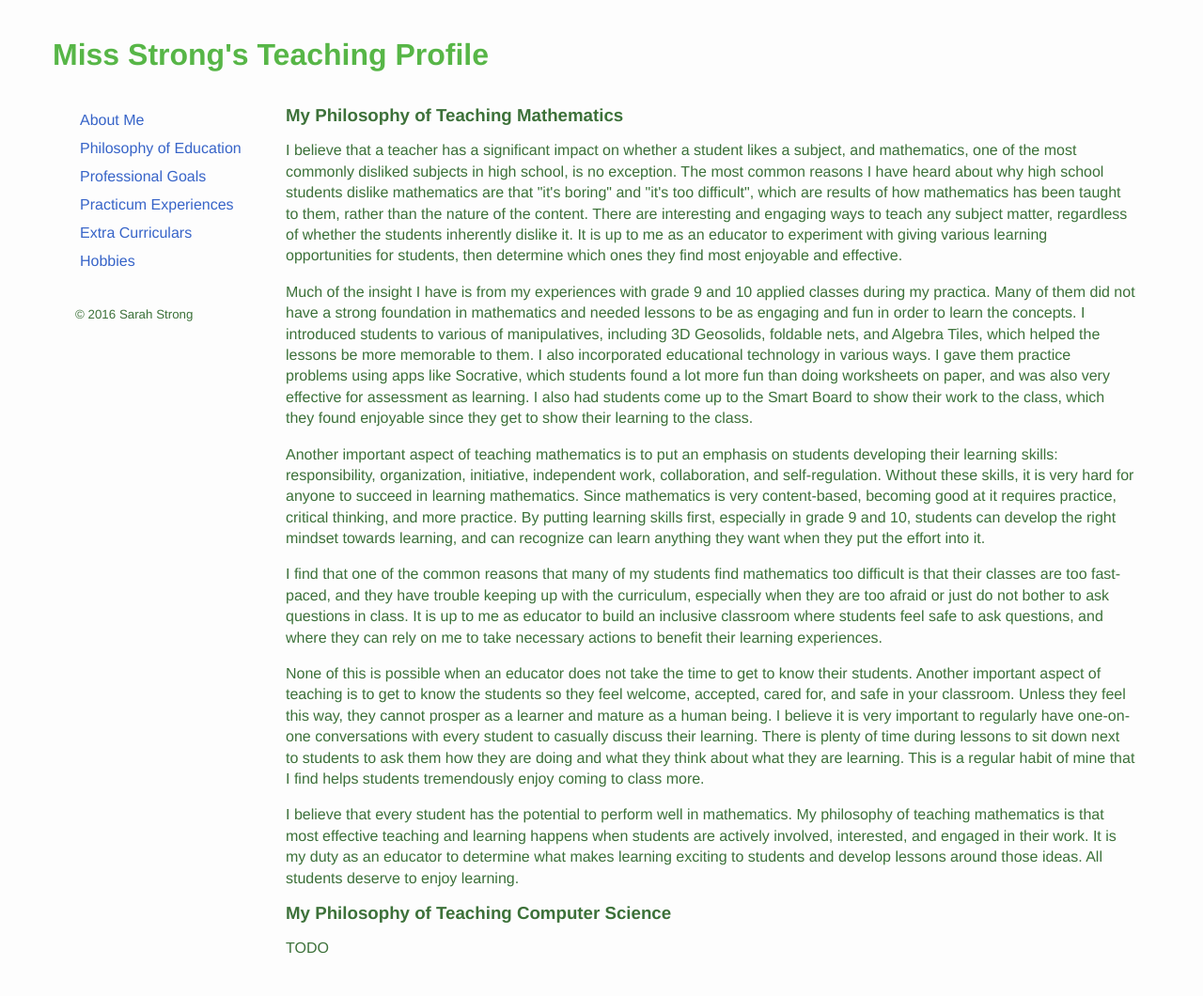
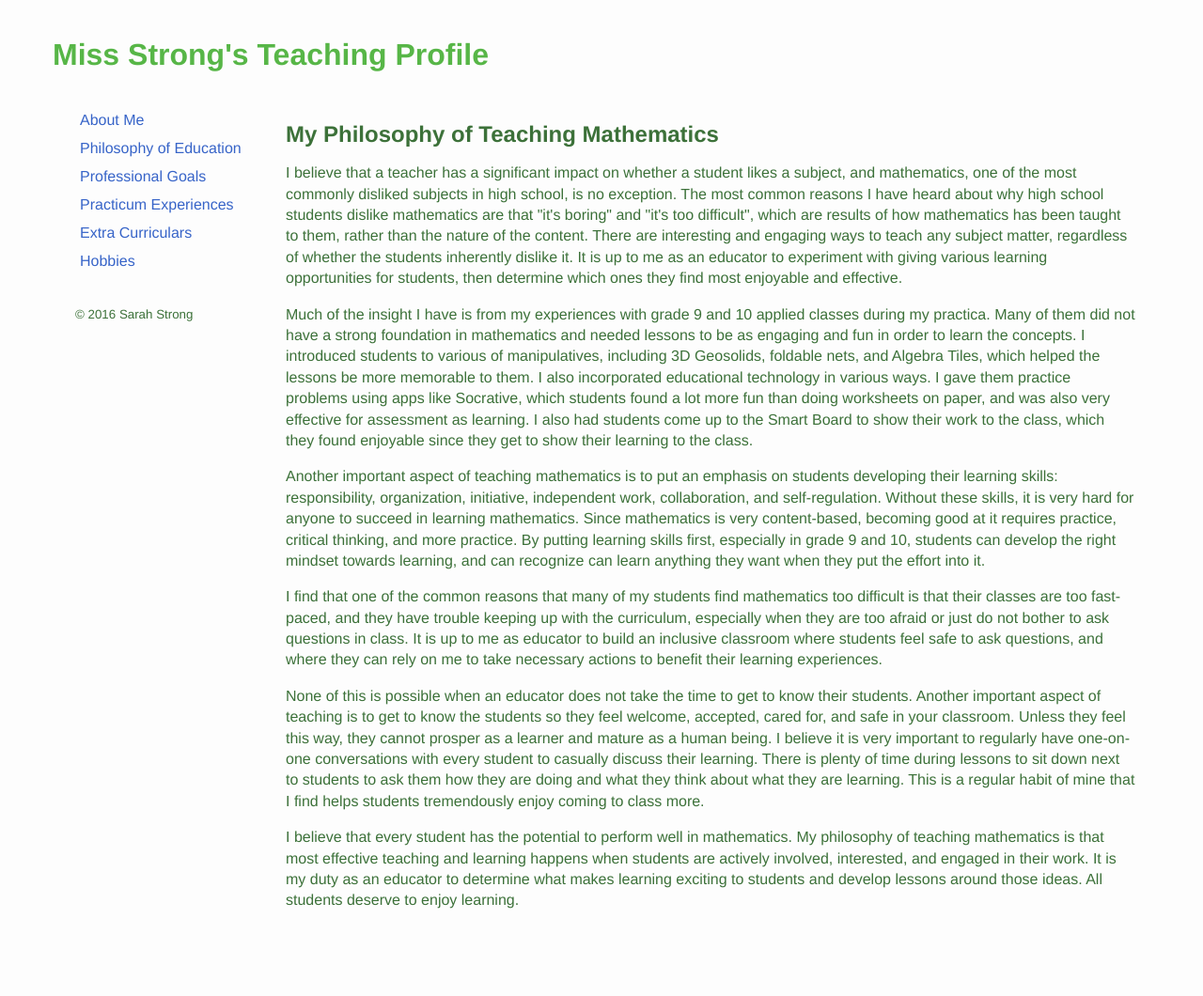
Before and after one commit to sarahstrong314/sarahstrong.ca, a Jekyll site: the page built from philosophy-of-education.html, in a window 1280 px wide. Shown: the whole page at 94% size. Built offline with Jekyll 4.4.1, drawn with Linux system fonts in a browser that asks for light colours; nearby versions of some CDN libraries; library files that are not in the unit come from our copies; Markdown is read by kramdown in place of the engine named in the settings; after the commit the page ends 1010 px from its top, so only the background shows below that.

Commit message:
Updated philosophy of teaching page

```diff
--- a/philosophy-of-education.html
+++ b/philosophy-of-education.html
@@ -5,7 +5,7 @@ title: Philosophy of Education
 
 <div id="Philosophy of Education">
 
-<h3>My Philosophy of Teaching Mathematics</h3>
+<h2>My Philosophy of Teaching Mathematics</h2>
 
 <p>I believe that a teacher has a significant impact on whether a student likes a subject, and mathematics, one of the most commonly disliked subjects in high school, is no exception. The most common reasons I have heard about why high school students dislike mathematics are that "it's boring" and "it's too difficult", which are results of how mathematics has been taught to them, rather than the nature of the content. There are interesting and engaging ways to teach any subject matter, regardless of whether the students inherently dislike it. It is up to me as an educator to experiment with giving various learning opportunities for students, then determine which ones they find most enjoyable and effective.</p>
 <p>Much of the insight I have is from my experiences with grade 9 and 10 applied classes during my practica. Many of them did not have a strong foundation in mathematics and needed lessons to be as engaging and fun in order to learn the concepts. I introduced students to various of manipulatives, including 3D Geosolids, foldable nets, and Algebra Tiles, which helped the lessons be more memorable to them. I also incorporated educational technology in various ways. I gave them practice problems using apps like Socrative, which students found a lot more fun than doing worksheets on paper, and was also very effective for assessment as learning. I also had students come up to the Smart Board to show their work to the class, which they found enjoyable since they get to show their learning to the class.</p>
@@ -14,8 +14,8 @@ title: Philosophy of Education
 <p>None of this is possible when an educator does not take the time to get to know their students. Another important aspect of teaching is to get to know the students so they feel welcome, accepted, cared for, and safe in your classroom. Unless they feel this way, they cannot prosper as a learner and mature as a human being. I believe it is very important to regularly have one-on-one conversations with every student to casually discuss their learning. There is plenty of time during lessons to sit down next to students to ask them how they are doing and what they think about what they are learning. This is a regular habit of mine that I find helps students tremendously enjoy coming to class more.</p>
 <p>I believe that every student has the potential to perform well in mathematics. My philosophy of teaching mathematics is that most effective teaching and learning happens when students are actively involved, interested, and engaged in their work. It is my duty as an educator to determine what makes learning exciting to students and develop lessons around those ideas. All students deserve to enjoy learning.
 
-<h3>My Philosophy of Teaching Computer Science</h3>
+<!--<h3>My Philosophy of Teaching Computer Science</h3>
 
 <p>TODO</p>
-
+-->
 </div>
```
